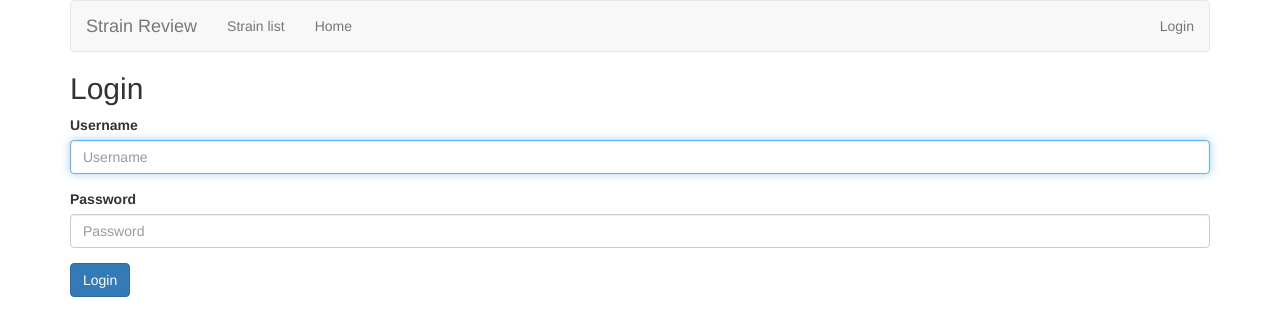
After one commit to cloudzombie/strain-review-django, a Django app: page /accounts/login/ in a window 1280 px wide. The commit adds this page. Shown: the top 336 px of the page. Run offline with Django 3.2, Linux system fonts and the light colour scheme; some libraries are stand-ins or nearby versions.

Commit message:
added navbar to base template

```diff
--- a/mysite/mysite/urls.py
+++ b/mysite/mysite/urls.py
@@ -19,4 +19,5 @@ from django.contrib import admin
 urlpatterns = [
     url(r'^strain_review/', include('strain_review.urls', namespace="strain_review")),
     url(r'^admin/', admin.site.urls),
+    url('^accounts/', include('django.contrib.auth.urls')),
 ]
--- /dev/null
+++ b/mysite/strain_review/templates/registration/login.html
@@ -0,0 +1,19 @@
+{% extends 'strain_review/base.html' %}
+{% load bootstrap3 %}
+
+
+{% block title %}
+<h2>Login</h2>
+{% endblock %}
+
+{% block content %}
+<form action="{% url 'auth:login' %}" method="post" class="form">
+    {% csrf_token %}
+    {% bootstrap_form form layout='inline' %}
+    {% buttons %}
+    <button type="submit" class="btn btn-primary">
+      {% bootstrap_icon "user" %} Login
+    </button>
+    {% endbuttons %}
+</form>
+{% endblock %}
--- a/mysite/strain_review/templates/strain_review/base.html
+++ b/mysite/strain_review/templates/strain_review/base.html
@@ -14,6 +14,13 @@
                 <li><a href="{% url 'strain_review:strain_list' %}">Strain list</a></li>
                 <li><a href="{% url 'strain_review:strain_review_list' %}">Home</a></li>
             </ul>
+            <ul class="nav navbar-nav navbar-right">
+        {% if user.is_authenticated %}
+            <li><a href="{% url 'auth:logout' %}">Logout</a></li>
+            {% else %}
+            <li><a href="{% url 'auth:login' %}">Login</a></li>
+            {% endif %}
+            </ul>
         </div>
     </nav>
 
```
Also changed, not shown: 1 other file.
